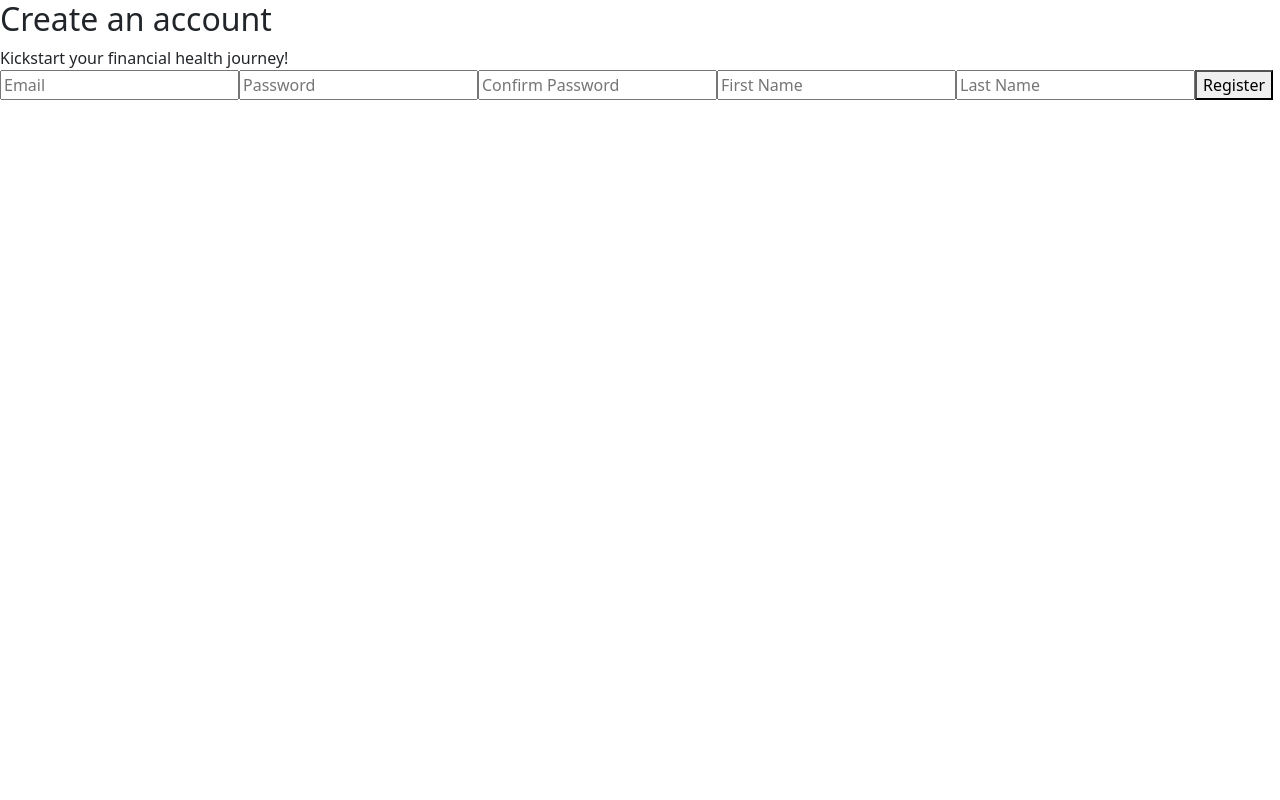
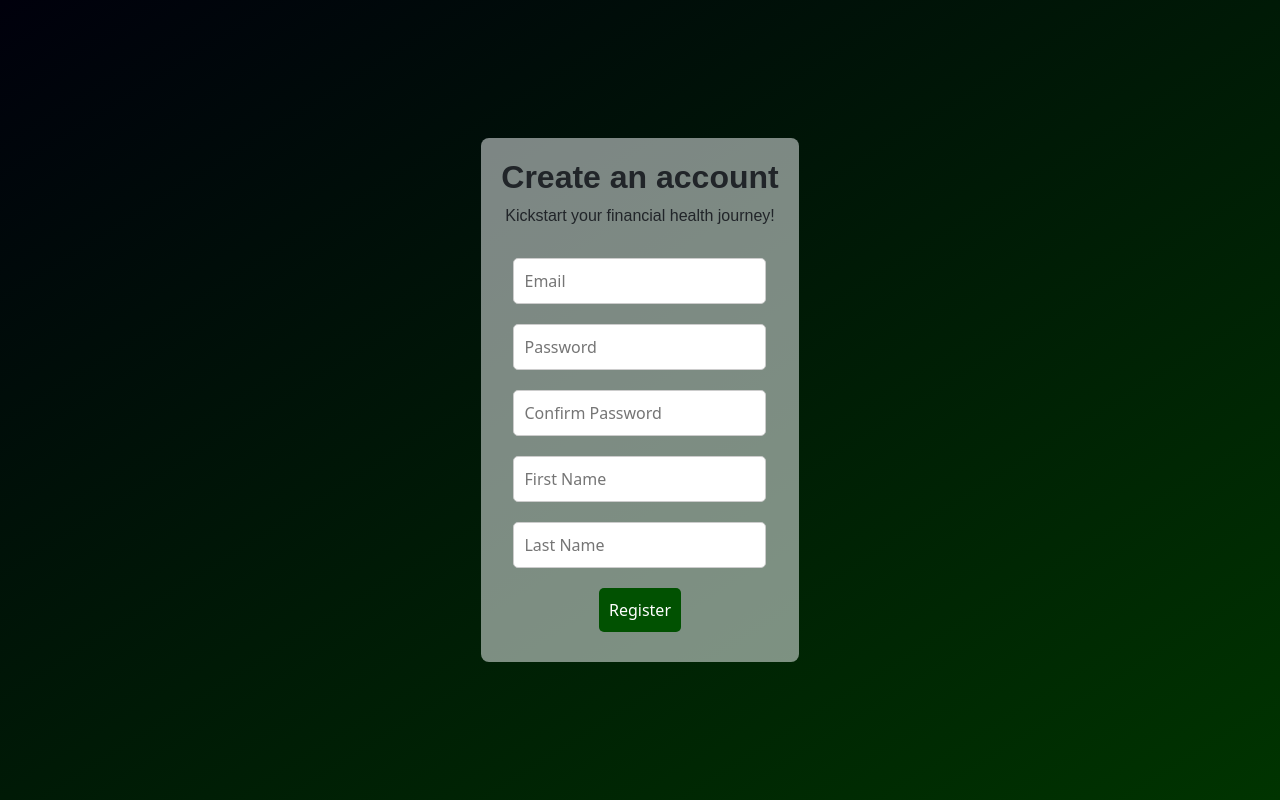
Before and after one commit to Jeffrey29207/PlanIT-Orbital, a React (Vite) app in the folder PlanIT-Front-End-React/: page /registration in a window 1280 px wide. Built offline with nearby package versions, Linux system fonts and the light colour scheme.

Commit message:
Add styling to the RegistrationPage component

```diff
--- a/PlanIT-Front-End-React/src/components/RegistrationPage/RegistrationPage.tsx
+++ b/PlanIT-Front-End-React/src/components/RegistrationPage/RegistrationPage.tsx
@@ -56,14 +56,14 @@ function RegistrationPage() {
   };
 
   return (
-    <div className="registrationPage">
-      <div className="registrationBox">
-        <h2>Create an account</h2>
+    <div id="registrationPage">
+      <div id="registrationBox">
+        <h2 className="newUserMessage">Create an account</h2>
         <span className="newUserMessage">
           Kickstart your financial health journey!
         </span>
         {message && <p className="registrationMessage">{message}</p>}
-        <form onSubmit={handleSubmit}>
+        <form className="registrationForm" onSubmit={handleSubmit}>
           <input
             type="email"
             placeholder="Email"
--- a/PlanIT-Front-End-React/src/components/RegistrationPage/RegistrationPageStyle.css
+++ b/PlanIT-Front-End-React/src/components/RegistrationPage/RegistrationPageStyle.css
@@ -0,0 +1,52 @@
+#registrationPage {
+    background: linear-gradient(to bottom right, rgb(0, 0, 12), rgb(0, 52, 0));
+    display: flex;
+    justify-content: center;
+    align-items: center;
+    height: 100vh;
+    width: 100vw;
+}
+
+#registrationBox {
+    display: flex;
+    flex-direction: column;
+    align-items: center;;
+    background-color: rgba(250, 254, 255, 0.5);
+    margin: 20x;
+    padding: 20px;
+    border-radius: 0.5rem;
+    max-height: 90vh;
+}
+
+#registrationBox h2 {
+    font-weight: bold;
+}
+
+.newUserMessage{
+    font-family: Arial, Helvetica, sans-serif;
+}
+
+.registrationForm {
+    overflow-y: auto;
+    display: flex;
+    flex-direction: column;
+    align-items: center;
+    margin-top: 20px;
+    height: auto;
+}
+
+.registrationForm input {
+    margin: 10px;
+    padding: 10px;
+    border-radius: 5px;
+    border: 1px solid #ccc;
+}
+.registrationForm button {
+    margin: 10px;
+    padding: 10px;
+    border-radius: 5px;
+    border: none;
+    background-color: rgb(1, 81, 1);
+    color: white;
+    cursor: pointer;
+}
```
